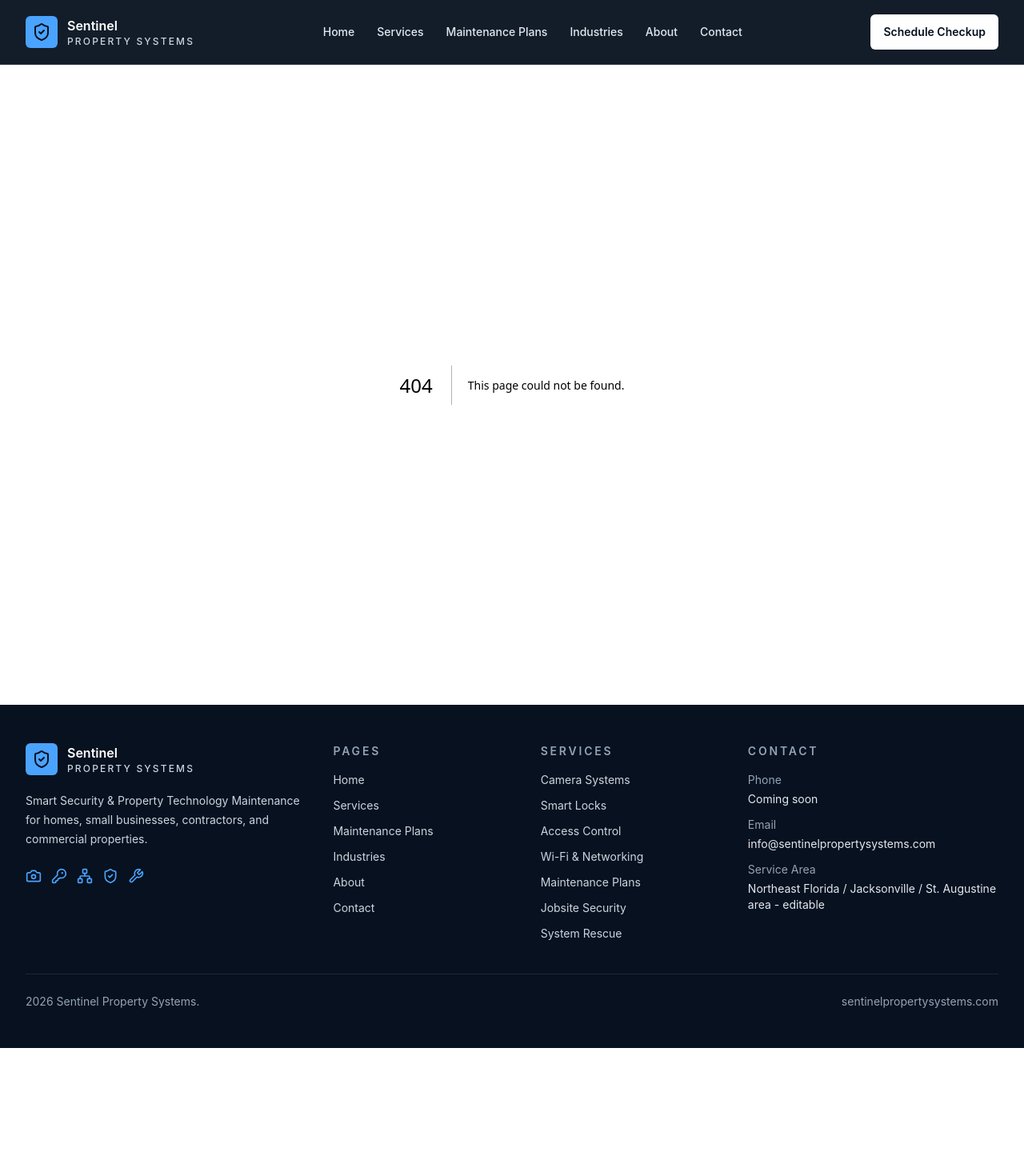
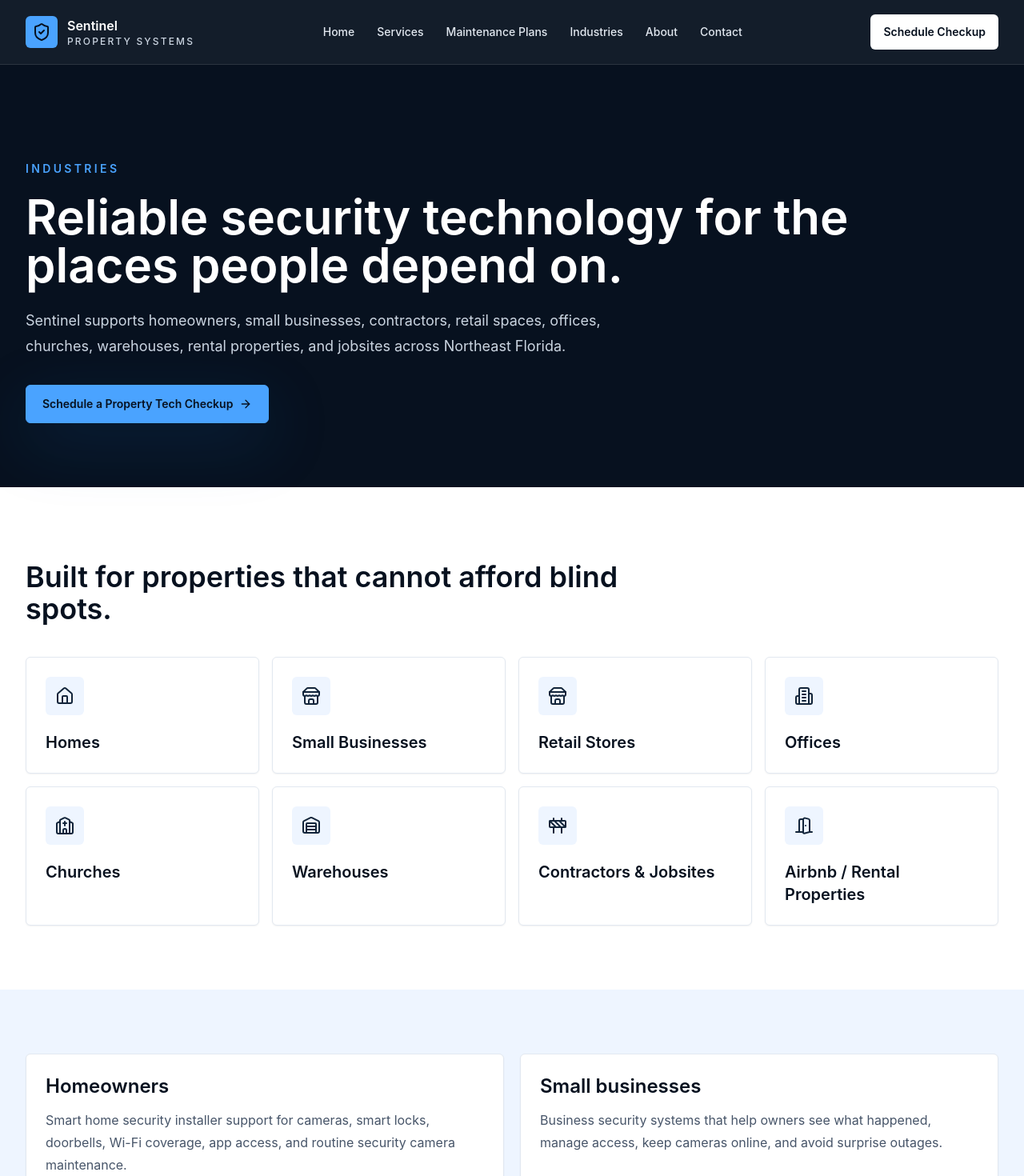
Before and after one commit to Lancesic/sentinel-property-systems, a Next.js app: page /industries in a window 1280 px wide. Before the commit this address had no page. Shown: the top 1470 px of the page at 80% size. Before the commit the page ends 1310 px from the top, so only its background shows below. Built offline with nearby package versions, Linux system fonts and the light colour scheme.

Commit message:
Add industries page

```diff
--- /dev/null
+++ b/app/industries/page.tsx
@@ -0,0 +1,9 @@
+import type { Metadata } from "next";
+import { CtaSection, IconCard, PageHero, SectionHeading } from "@/components/site";
+import { industries, industryDetails } from "@/components/data";
+
+export const metadata: Metadata = { title: "Industries", description: "Smart security and property technology maintenance for homeowners, small businesses, contractors, retail, offices, churches, warehouses, and rentals." };
+
+export default function IndustriesPage() {
+  return <><PageHero eyebrow="Industries" title="Reliable security technology for the places people depend on." copy="Sentinel supports homeowners, small businesses, contractors, retail spaces, offices, churches, warehouses, rental properties, and jobsites across Northeast Florida." /><section className="section-pad bg-white"><div className="container-tight"><SectionHeading title="Built for properties that cannot afford blind spots." /><div className="mt-10 grid gap-4 sm:grid-cols-2 lg:grid-cols-4">{industries.map((industry) => <IconCard key={industry.title} {...industry} />)}</div></div></section><section className="section-pad bg-frost"><div className="container-tight grid gap-5 md:grid-cols-2">{industryDetails.map(([title, copy]) => <article key={title} className="rounded-md border border-slate-200 bg-white p-6 shadow-sm"><h2 className="font-display text-2xl font-semibold tracking-normal text-ink">{title}</h2><p className="mt-3 leading-7 text-slate-600">{copy}</p></article>)}</div></section><CtaSection /></>;
+}
```
